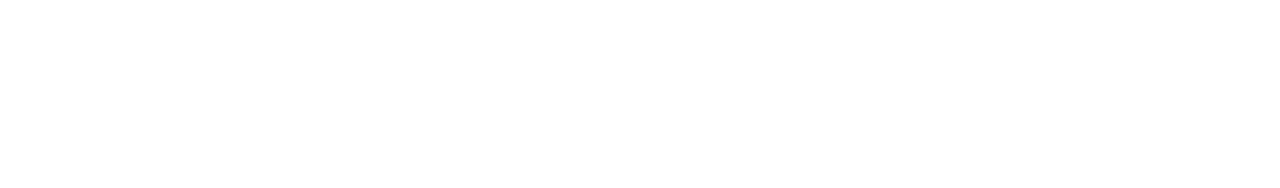
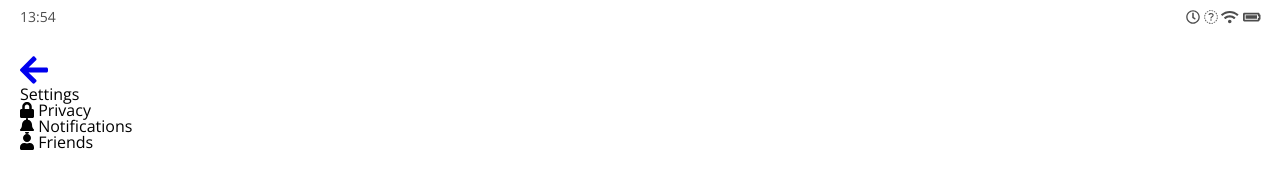
Before and after one commit to ichg4354/kakao-clone, a plain HTML site: page settings.html in a window 1280 px wide. Drawn offline with nearby package versions, Linux system fonts and the light colour scheme.

Commit message:
4/15/2020 second

```diff
--- /dev/null
+++ b/chat.html
@@ -0,0 +1,81 @@
+<!DOCTYPE html>
+<html lang="en">
+  <head>
+    <meta charset="UTF-8" />
+    <meta name="viewport" content="width=device-width, initial-scale=1.0" />
+    <script src="https://use.fontawesome.com/releases/v5.2.0/js/all.js"></script>
+    <link rel="stylesheet" href="css/styles.css">
+    <title>Chat</title>
+
+  </head>
+  <body>
+    <div class="status-bar">
+      <div class="status-bar__column">
+        <span class="status-bar__clock">13:54</span>
+      </div>
+      <div class="status-bar__column">
+        <i class="far fa-clock"></i>
+        <i class="far fa-volume-mute"></i>
+        <i class="fa fa-wifi"></i>
+        <i class="fa fa-battery-full"></i>
+      </div>
+    </div>
+    <header class="header">
+      <div class="header__column">
+        <a href="index.html">
+          <i class="fas fa-arrow-left fa-2x"></i>
+        </a>
+      </div>
+      <div class="header__column">
+        <h1 class="header__title">MY BEST FRIEND</h1>
+      </div>
+      <div class="header__column">
+          <div class="header__icon">
+            <i class="fas fa-search"></i>
+          </div>
+          <div class="header__icon">
+            <i class="fas fa-bars"></i>
+          </div>
+      </div>
+    </header>
+    <main class="chat">
+        <ul class="chat__messages">
+            <span class="chat__timespan">Friday January 11 2019</span>
+            <li class="incomming-message message">
+                <img src="images/avatars.jpg" class="g-avatar message__avatar">
+                <div class="message__content">
+                    <span class="message__author">Best Friend</span>
+                    <div class="message_bubble">
+                        Congrats I love you
+                    </div>
+                </div>
+                <span class="message__timestamp"></span>
+            </li>
+            <li class="incomming-message message">
+                <span class="message__timestamp"></span>
+                <div class="message__content">
+                    <div class="message_bubble">
+                        Thanks see you in Febuary
+                    </div>
+                </div>
+            </li>
+        </ul>
+    </main>
+    <div class="chat__write">
+        <div class="chat__write-column">
+            <i class="far fa-plus-square"></i>
+        </div>
+        <div class="chat__write-column">
+            <input type="text" placeholder="Send Message" class="chat__write-input"/>
+        </div>
+        <div class="chat__write-column">
+            <span class="chat__write-icon">
+                <i class="far fa-smile-wink"></i>
+            </span>
+            <span class="chat__write-icon">
+                <i class="fas fa-microphone"></i>
+            </span>
+        </div>
+    </div>
+  </body>
+</html>
--- /dev/null
+++ b/css/reset.css
@@ -0,0 +1,43 @@
+html, body, div, span, applet, object, iframe,
+h1, h2, h3, h4, h5, h6, p, blockquote, pre,
+a, abbr, acronym, address, big, cite, code,
+del, dfn, em, img, ins, kbd, q, s, samp,
+small, strike, strong, sub, sup, tt, var,
+b, u, i, center,
+dl, dt, dd, ol, ul, li,
+fieldset, form, label, legend,
+table, caption, tbody, tfoot, thead, tr, th, td,
+article, aside, canvas, details, embed,
+figure, figcaption, footer, header, hgroup,
+menu, nav, output, ruby, section, summary,
+time, mark, audio, video {
+	margin: 0;
+	padding: 0;
+	border: 0;
+	font-size: 100%;
+	font: inherit;
+	vertical-align: baseline;
+}
+/* HTML5 display-role reset for older browsers */
+article, aside, details, figcaption, figure,
+footer, header, hgroup, menu, nav, section {
+	display: block;
+}
+body {
+	line-height: 1;
+}
+ol, ul {
+	list-style: none;
+}
+blockquote, q {
+	quotes: none;
+}
+blockquote:before, blockquote:after,
+q:before, q:after {
+	content: '';
+	content: none;
+}
+table {
+	border-collapse: collapse;
+	border-spacing: 0;
+}
--- /dev/null
+++ b/css/statusbar.css
@@ -0,0 +1,10 @@
+.status-bar{
+    display: flex;
+    justify-content: space-between;
+    opacity: 0.7;
+    margin-bottom: 30px;
+    font-size: 14px;
+}
+.status-bar__battery-level{
+    margin-left: 5px;
+}
--- /dev/null
+++ b/css/styles.css
@@ -0,0 +1,9 @@
+@import "reset.css";
+@import "statusbar.css";
+@import url('https://fonts.googleapis.com/css?family=Open+Sans:400,700&display=swap');
+body{
+    background-color: white;
+    padding: 10px 20px;
+    color: #020202;
+    font-family: 'Open Sans', sans-serif;
+}
--- a/settings.html
+++ b/settings.html
@@ -0,0 +1,57 @@
+<!DOCTYPE html>
+<html lang="en">
+  <head>
+    <meta charset="UTF-8" />
+    <meta name="viewport" content="width=device-width, initial-scale=1.0" />
+    <script src="https://use.fontawesome.com/releases/v5.2.0/js/all.js"></script>
+    <link rel="stylesheet" href="css/styles.css">
+    <title>Settings</title>
+  </head>
+  <body>
+    <div class="status-bar">
+      <div class="status-bar__column">
+        <span class="status-bar__clock">13:54</span>
+      </div>
+      <div class="status-bar__column">
+        <i class="far fa-clock"></i>
+        <i class="far fa-volume-mute"></i>
+        <i class="fa fa-wifi"></i>
+        <i class="fa fa-battery-full"></i>
+      </div>
+    </div>
+    <header class="header">
+      <div class="header__column">
+        <a href="more.html">
+          <i class="fas fa-arrow-left fa-2x"></i>
+        </a>
+      </div>
+      <div class="header__column">
+        <h1 class="header__title">Settings</h1>
+      </div>
+    </header>
+    <main class="settings">
+      <section class="settings__section">
+        <ul class="settings__list">
+          <li class="settings__setting">
+            <span class="setting__icon">
+                <i class="fas fa-lock"></i>
+            </span>
+            <span class="setting__title">Privacy</span>
+          </li>
+          <li class="settings__setting">
+            <span class="setting__icon">
+                <i class="fas fa-bell"></i>
+            </span>
+            <span class="setting__title">Notifications</span>
+          </li>
+          <li class="settings__setting">
+            <span class="setting__icon">
+                <i class="fas fa-user"></i>
+            </span>
+            <span class="setting__title">Friends</span>
+          </li>
+        </ul>
+      </section>
+    </main>
+  </body>
+</html>
```
Also changed, not shown: find.html (+3 -2 lines), friends.html (+3 -2 lines), index.html (+6 -2 lines), more.html (+6 -3 lines).
